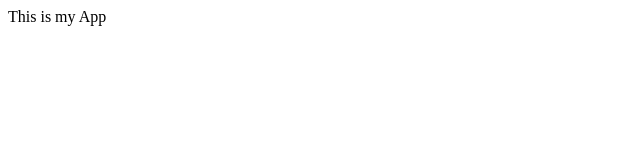
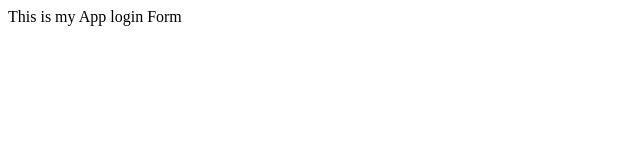
Before and after one commit to kellsmurray/firstappsample, a plain HTML site: page index.html in a window 1280 px wide. Shown: the full height of the page, 0-640 px from the left. Drawn offline with Linux system fonts and the light colour scheme.

Commit message:
login form

```diff
--- /dev/null
+++ b/dir2/app2.js
@@ -0,0 +1 @@
+console.log('app2');
--- a/index.html
+++ b/index.html
@@ -6,5 +6,6 @@
     </head>
     <body>
         This is my App
+        login Form
     </body>
 </html>
```
Also changed, not shown: login.html (added, +1 -0 lines), log.txt (added).
